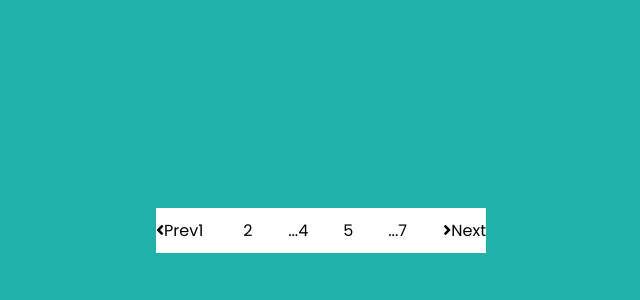
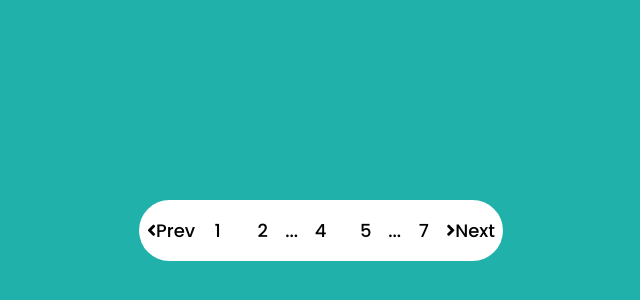
Before and after one commit to salluthdev/pagination, a plain HTML site: page index.html in a window 1280 px wide. Shown: the part 170-470 px from the top of the page, without its empty margins (319-959 px from the left). Drawn offline with Linux system fonts and the light colour scheme.

Commit message:
Penambahan Padding & Penyesuaian Style Font - List Menu Pagination

```diff
--- a/assets/style.css
+++ b/assets/style.css
@@ -24,12 +24,17 @@ body
 {
 	display: flex;
 	background: #fff;
+	padding: 8px;
+	border-radius: 60px;
 }
 .pagination ul li
 {
 	list-style: none;
 	line-height: 45px;
-
+	text-align: center;
+	font-size: 18px;
+	font-weight: 500;
+	cursor: pointer;
 }
 .pagination ul li.numb
 {
```
